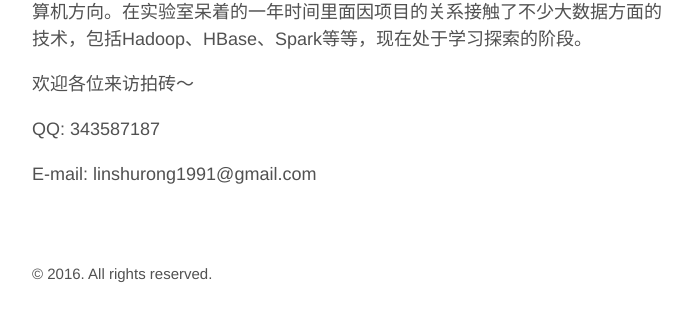
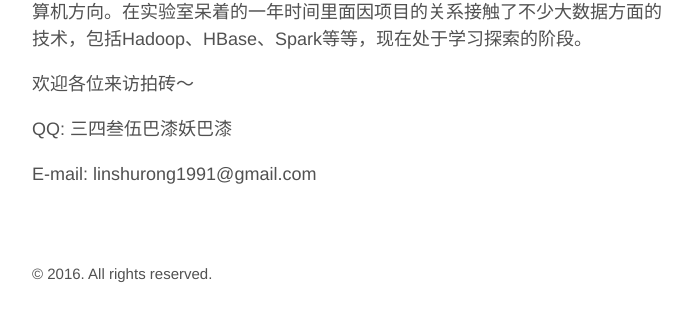
Before and after one commit to lsr1991/lsr1991.github.io, a Jekyll site: the page built from about.md, in a window 1280 px wide. Shown: the part 418-727 px from the top of the page, without its empty margins (293-986 px from the left). Built offline with Jekyll 4.4.1, drawn with Linux system fonts in a browser that asks for light colours; Markdown is read by kramdown in place of the engine named in the settings.

Commit message:
modify qq number

```diff
--- a/about.md
+++ b/about.md
@@ -13,6 +13,6 @@ title: 关于我
 
 欢迎各位来访拍砖～
 
-QQ: 343587187
+QQ: 三四叁伍巴漆妖巴漆
 
 E-mail: linshurong1991@gmail.com
```
